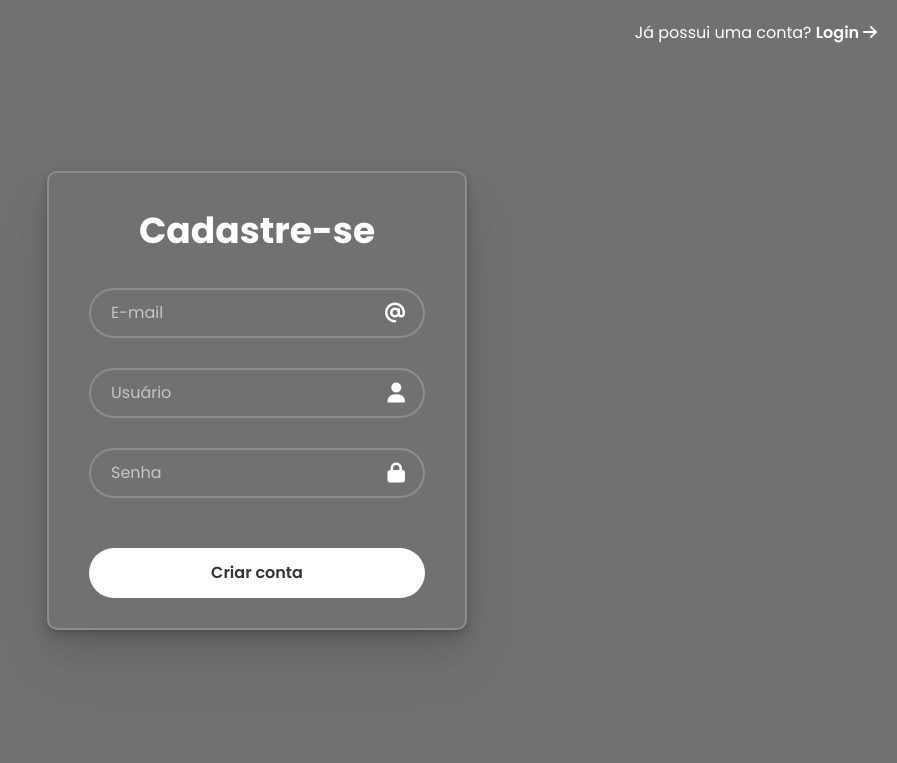
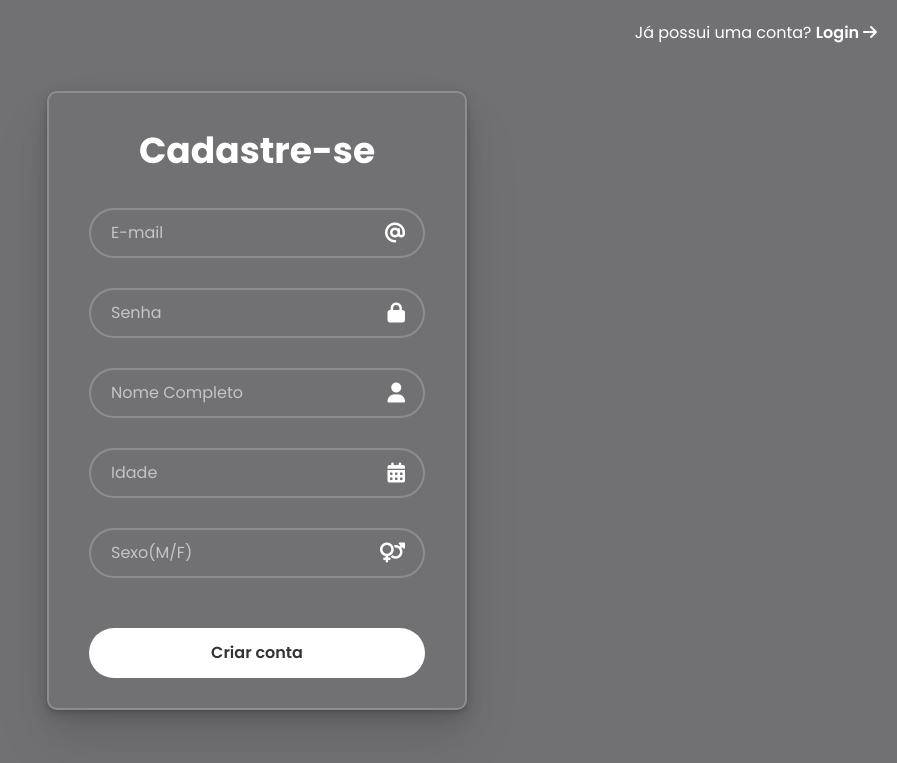
Before and after one commit to edunovacki/Site-Lincoln, a PHP site: page /cadastrar.php in a window 1280 px wide. Shown: the top 763 px of the page, without its empty margins (383-1280 px from the left). Run offline with PHP 8.4, Linux system fonts and the light colour scheme; some libraries are stand-ins or nearby versions; some web fonts are replaced.

Commit message:
Add files via upload

```diff
--- a/site-personal/cadastrar.php
+++ b/site-personal/cadastrar.php
@@ -1,9 +1,10 @@
 <!DOCTYPE html>
 <html lang="pt-br">
+
 <head>
   <meta charset="UTF-8" />
   <meta name="viewport" content="width=device-width, initial-scale=1.0" />
-    <link rel="stylesheet" href="CSS/cadastrar.css"/>
+  <link rel="stylesheet" href="CSS/cadastrar.css" />
   <link rel="preconnect" href="https://fonts.googleapis.com">
   <link rel="preconnect" href="https://fonts.gstatic.com" crossorigin>
   <link href="https://fonts.googleapis.com/css2?family=Bangers&family=Edu+VIC+WA+NT+Hand:wght@400..700&display=swap" rel="stylesheet">
@@ -21,13 +22,16 @@
 <div class="nav">
   <p>Já possui uma conta? <a href="entrar.php">Login <i class="fa-solid fa-arrow-right"></i></a></p>
 </div>
+
 <body>
   <main class="container">
     <form action="index.php" method="post">
       <h1>Cadastre-se</h1>
       <div class="input-box"><input placeholder="E-mail" type="email" required><i class="fa-solid fa-at"></i></div>
-            <div class="input-box"><input placeholder="Usuário" type="text" required><i class="fa-solid fa-user"></i></div>
-            <div class="input-box"><input placeholder="Senha" type="password" required><i class="fa-solid fa-lock"></i></div>
+      <div class="input-box"><input placeholder="Senha" type="password" minlength="4" required><i class="fa-solid fa-lock"></i></div>
+      <div class="input-box"><input placeholder="Nome Completo" type="text" required><i class="fa-solid fa-user"></i></div>
+      <div class="input-box"><input placeholder="Idade" type="text" maxlength="3" required><i class="fa-solid fa-calendar-days"></i></div>
+      <div class="input-box"><input placeholder="Sexo(M/F)" type="text" pattern="[MF]" maxlength="1" id="sexo" required><i class="fa-solid fa-venus-mars"></i></div>
       <button type="submit" class="login" href="index.php">Criar conta</button>
     </form>
   </main>
@@ -38,5 +42,18 @@
   <script>
     AOS.init();
   </script>
+  <script>
+      const sexoInput = document.getElementById("sexo");
+
+      sexoInput.addEventListener("input", () => {
+        let value = sexoInput.value.toUpperCase(); // força maiúscula
+        if (value !== "M" && value !== "F") {
+          sexoInput.value = ""; // limpa se não for M ou F
+        } else {
+          sexoInput.value = value; // mantém válido
+        }
+      });
+    </script>
 </body>
+
 </html>
--- a/site-personal/entrar.php
+++ b/site-personal/entrar.php
@@ -22,9 +22,9 @@
     <main class="container">
         <form action="index.php" method="post">
             <h1>Login</h1>
-            <div class="input-box"><input placeholder="Usuário" type="text" required><i class="fa-solid fa-user"></i></div>
-            <div class="input-box"><input placeholder="Senha" type="password" required><i class="fa-solid fa-lock"></i></div>
-            <div class="remember-forgot"><label><input type="checkbox"> Lembrar senha</label><a href="#">Esqueci a senha</a></div>
+            <div class="input-box"><input placeholder="Usuário" type="text"><i class="fa-solid fa-user"></i></div>
+            <div class="input-box"><input placeholder="Senha" type="password"><i class="fa-solid fa-lock"></i></div>
+            <!--<div class="remember-forgot"><label><input type="checkbox"> Lembrar senha</label><a href="#">Esqueci a senha</a></div>!-->
             <button type="submit" class="login">Login</button>
             <div class="register-link">
                 <p>Não tem uma conta?<a href="cadastrar.php"> Cadastre-se<a></p>
--- a/site-personal/header.php
+++ b/site-personal/header.php
@@ -9,9 +9,9 @@
           <li class="nav-item">
             <a href="index.php" class="nav-link"><i class="fa-solid fa-house"></i> Home</a>
           </li>
-          <li class="nav-item">
+          <!--<li class="nav-item">
             <a href="persona.php" class="nav-link"><i class="fa-solid fa-house"></i> Persona</a>
-          </li>
+          </li>!-->
           <li class="nav-item">
             <a href="sobre.php" class="nav-link"><i class="fa-solid fa-user"></i> Sobre Mim</a>
           </li>
```
Also changed, not shown: site-personal/CSS/cadastrar.css (+0 -36 lines). Lines whose indentation alone changed are shown as unchanged.
